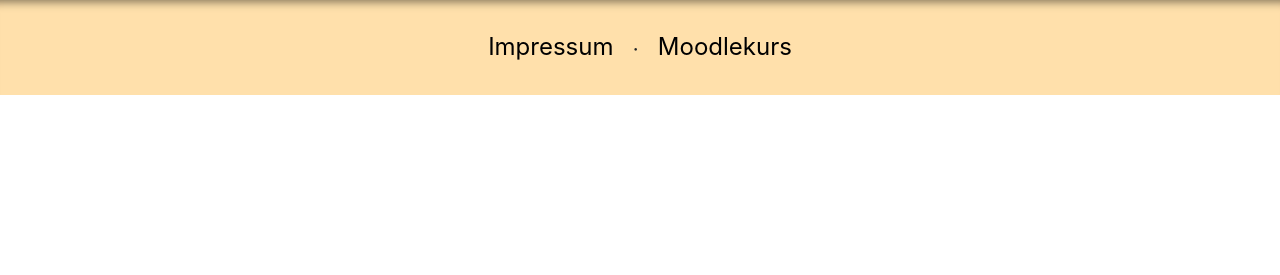
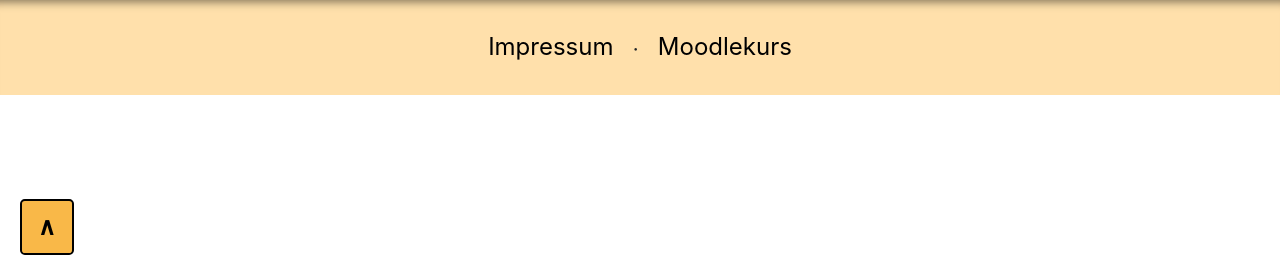
Before and after one commit to ReisReisReis1/bp55, a Django app: page /filter/ in a window 1280 px wide. Shown: the part 525-800 px from the top of the page. Run offline with Django 3.2, Linux system fonts and the light colour scheme; data that the repository does not hold is empty; some libraries are stand-ins or nearby versions.

Commit message:
Added button to get back to the top on long pages like timeline, filter and search page

```diff
--- a/filter_page/static/filter.css
+++ b/filter_page/static/filter.css
@@ -13,14 +13,14 @@
 /*----------------------------------------------------------------------------
     Style for the 'Mehr erfahren' buttons
  */
-.btn {
+.card-body .btn {
     width: 100%;
 }
 
 /*
     Remove shadow of 'Mehr erfahren' buttons after they get clicked
  */
-.btn:focus {
+.card-body .btn:focus {
     box-shadow: none !important;
 }
 
--- a/filter_page/templates/filter.html
+++ b/filter_page/templates/filter.html
@@ -40,8 +40,9 @@
 </head>
 
 <body>
+    {% include './header.html' %}
 
-    {% include './header.html' %}
+    <a id="color-btn" href="#" class="btn btn-lg back-to-top" role="button">∧</a>
 
     <div class="container container-page">
         <div class="row">
--- a/search/static/search.css
+++ b/search/static/search.css
@@ -3,7 +3,7 @@
 =============================================================================*/
 
 
-.btn {
+.card-body .btn {
     width: 100%;
 }
 
--- a/search/templates/search.html
+++ b/search/templates/search.html
@@ -10,6 +10,8 @@
 </head>
 <body>
     {% include './header.html' %}
+
+    <a id="color-btn" href="#" class="btn btn-lg back-to-top" role="button">∧</a>
 
     <div class="container container-page">
         {% if Result|length == 0 %}
--- a/static/css/style.css
+++ b/static/css/style.css
@@ -58,3 +58,12 @@ body {
     -webkit-hyphens: auto;
     hyphens: auto;
 }
+
+.back-to-top {
+    font-size: 1.5rem !important;
+    font-weight: 700 !important;
+    border: solid 2px !important;
+    position: fixed;
+    bottom: 20px;
+    left: 20px;
+}
--- a/timeline/templates/timeline.html
+++ b/timeline/templates/timeline.html
@@ -30,6 +30,8 @@
 <body>
 
     {% include './header.html' %}
+
+    <a id="color-btn" href="#" class="btn btn-lg back-to-top" role="button">∧</a>
 
     <div class="d-flex justify-content-center index">
         <div class="card" style="width: 300px;">
```
Also changed, not shown: details_page/static/detailed.css (+0 -4 lines).
